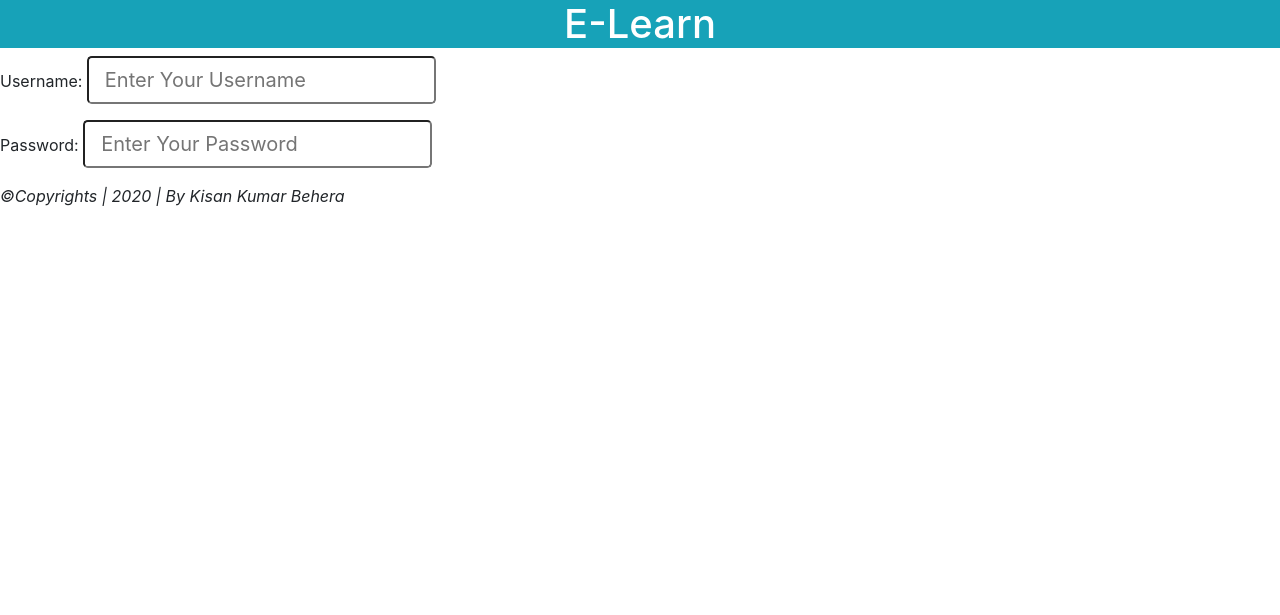
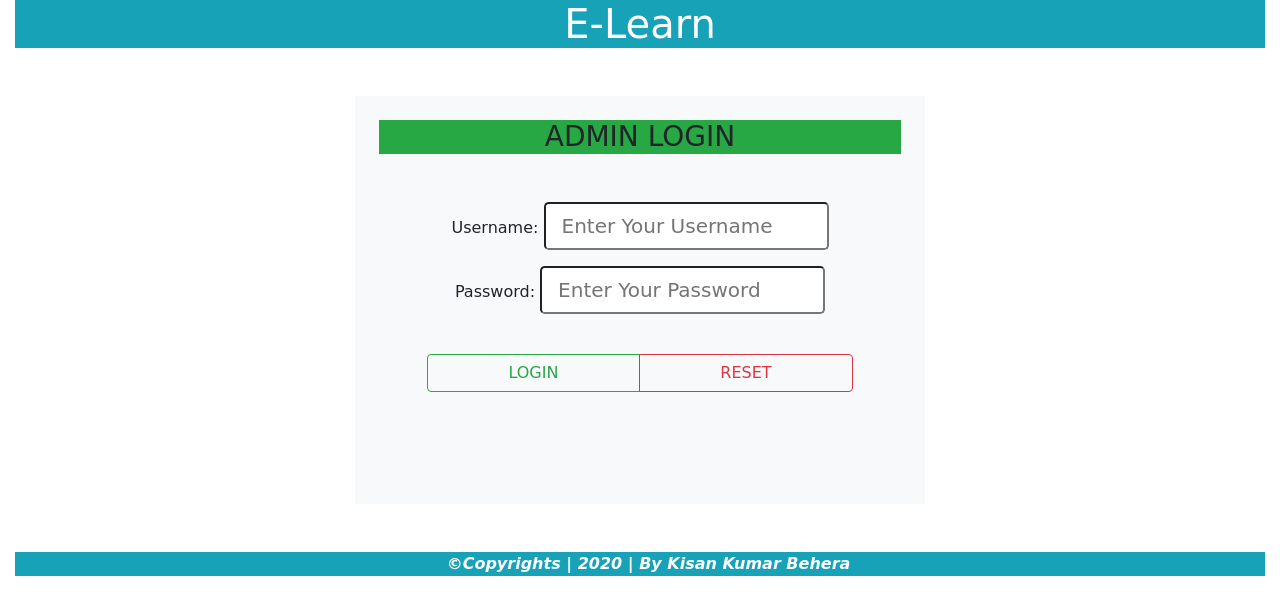
Before and after one commit to kisan79/Online-Course-Registration, a Django app: page /myadmin/ in a window 1280 px wide. Shown: the top 615 px of the page. Run offline with Django 3.2, Linux system fonts and the light colour scheme; some libraries are stand-ins or nearby versions.

Commit message:
Login Form in html done

```diff
--- a/templates/myadmin/admin_login.html
+++ b/templates/myadmin/admin_login.html
@@ -4,5 +4,18 @@
 
 <!--Page Body Here-->
 {% block body %}
-    {{ AdminLoginForm.as_p }}
+    <div class="container my-5">
+        <div class="row text-center">
+            <div class="offset-md-3 col-md-6 bg-light p-4">
+                <h3 class="bg-success">ADMIN LOGIN </h3>
+                <form class="form-group my-4 p-4" action="{% url 'admin_login_check' %}" method="post">
+                    {{ AdminLoginForm.as_p }}
+                    <div class="btn-group btn-toolbar my-3 p-4">
+                        <button type="submit" class="btn btn-outline-success">LOGIN</button>
+                        <button type="reset" class="btn btn-outline-danger">RESET</button>
+                    </div>
+                </form>
+            </div>
+        </div>
+    </div>
 {% endblock %}
--- a/templates/myadmin/base.html
+++ b/templates/myadmin/base.html
@@ -15,22 +15,36 @@
 
     <!--Embeded Style-->
     {% block style %}
-        <style></style>
+        <style>
+            body{
+                font-family: 'Indie Flower', cursive;
+            }
+        </style>
     {% endblock style %}
 
 
   </head>
-  <body>
-    <h1 class="text-center bg-info text-white">E-Learn</h1>
+  <body class="container-fluid">
+    <section id="header">
+        {% block header %}
+            <h1 class="text-center bg-info text-white">E-Learn</h1>
+        {% endblock header %}
+    </section>
     {% block body %}
 
     {% endblock body %}
 
 
 
-    <div class="footer">
-        <i>&copy;Copyrights | 2020 | By Kisan Kumar Behera</i>
-    </div>
+    <section class="container-fluid">
+        <div class="row bg-info">
+            <div class="offset-4 col-6">
+                <strong class="text-center text-white">
+                    <i>&copy;Copyrights | 2020 | By Kisan Kumar Behera</i>
+                </strong>
+            </div>
+        </div>
+    </section>
 
 
 
```
